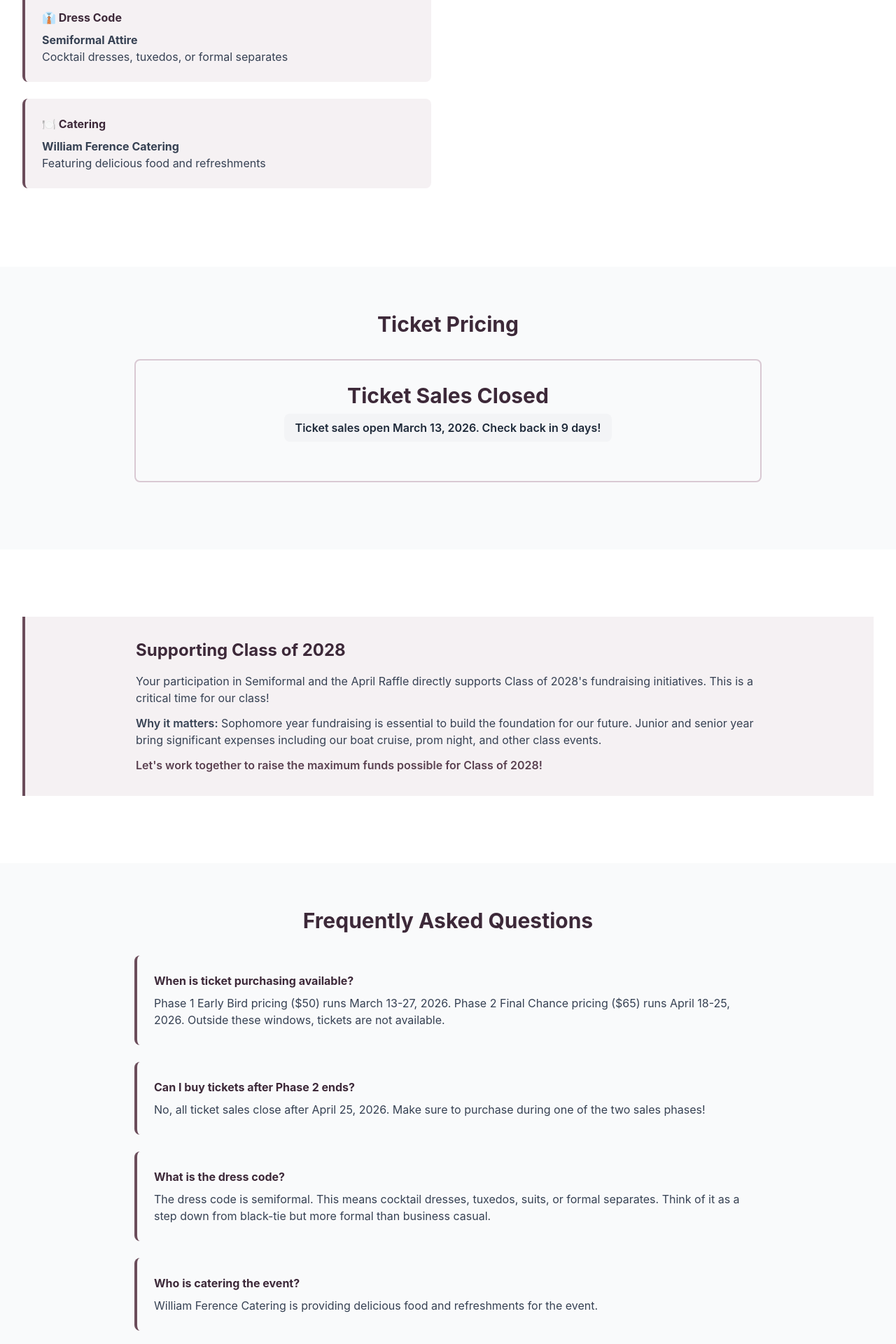
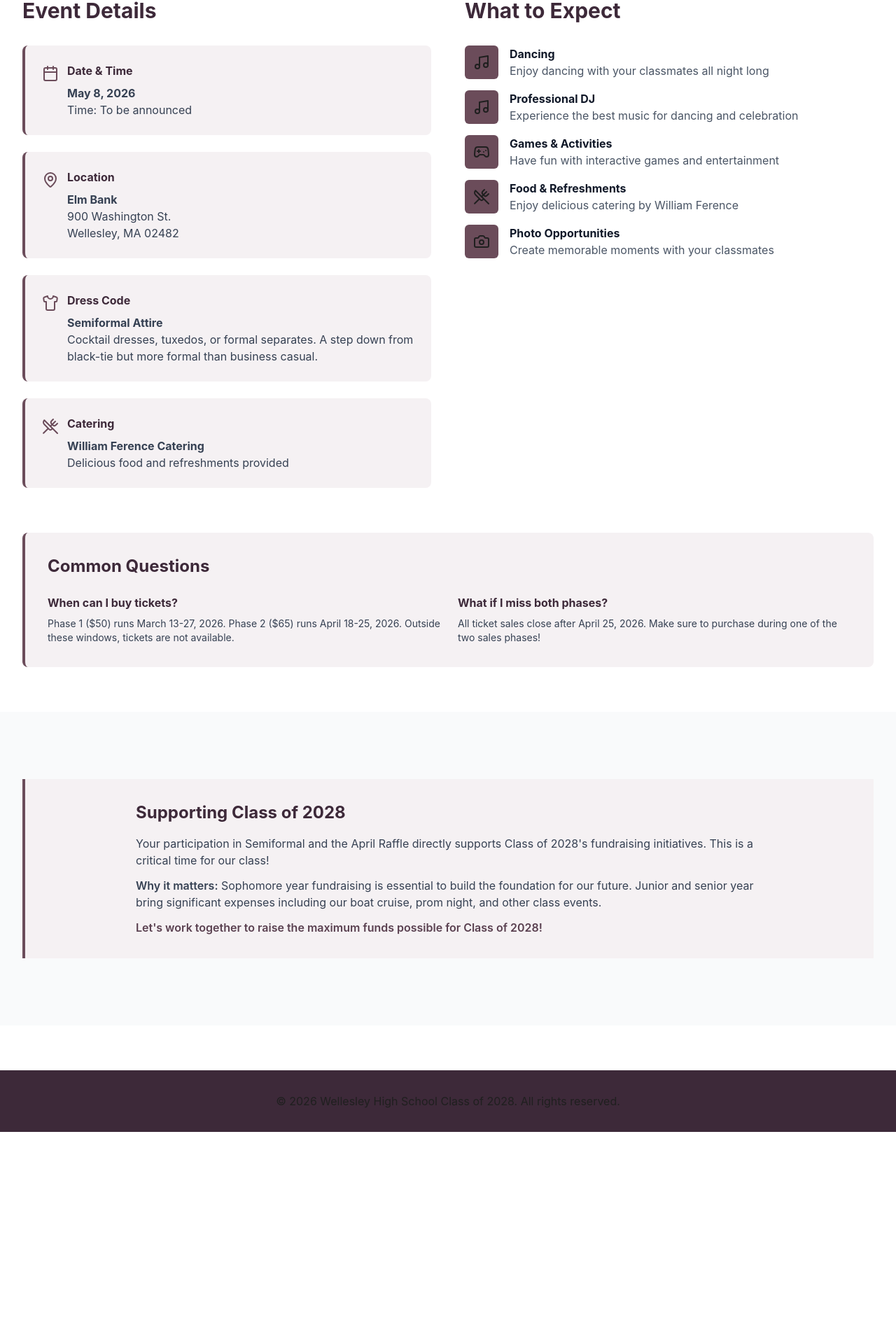
Before and after one commit to Pooch63/whs-2028-website, a Next.js app: page /semiformal in a window 1280 px wide. Shown: the part 832-2752 px from the top of the page at 70% size. After the commit the page ends 2449 px from the top, so only its background shows below. Built offline with nearby package versions, Linux system fonts and the light colour scheme.

Commit message:
Refactor: Replace emojis with lucide icons, move pricing to top, integrate FAQs

```diff
--- a/app/semiformal/page.tsx
+++ b/app/semiformal/page.tsx
@@ -1,6 +1,7 @@
 import FundraisingMessage from '@/components/FundraisingMessage';
 import TicketPricing from '@/components/TicketPricing';
 import { Metadata } from 'next';
+import { Calendar, MapPin, Shirt, UtensilsCrossed, Music, Gamepad2, Camera } from 'lucide-react';
 
 export const metadata: Metadata = {
   title: 'Semiformal - WHS Class of 2028',
@@ -26,6 +27,14 @@ export default function SemiformalPage() {
         </div>
       </section>
 
+      {/* Ticket Pricing Section - Top */}
+      <section className="py-12 sm:py-16 px-4 sm:px-6 lg:px-8 bg-gray-50">
+        <div className="max-w-4xl mx-auto">
+          <h2 className="text-3xl font-bold text-center text-maroon-900 mb-8">Ticket Pricing</h2>
+          <TicketPricing />
+        </div>
+      </section>
+
       {/* Event Details */}
       <section className="py-12 sm:py-16 px-4 sm:px-6 lg:px-8 max-w-7xl mx-auto">
         <div className="grid grid-cols-1 md:grid-cols-2 gap-12 mb-12">
@@ -35,16 +44,24 @@ export default function SemiformalPage() {
 
             <div className="space-y-6">
               <div className="bg-maroon-50 rounded-lg p-6 border-l-4 border-maroon-600">
-                <h3 className="font-bold text-maroon-900 mb-2">📅 Date & Time</h3>
+                <div className="flex items-start gap-3">
+                  <Calendar className="w-6 h-6 text-maroon-600 flex-shrink-0 mt-1" />
+                  <div>
+                    <h3 className="font-bold text-maroon-900 mb-2">Date & Time</h3>
                     <p className="text-gray-700">
                       <strong>May 8, 2026</strong>
                       <br />
                       Time: To be announced
                     </p>
                   </div>
+                </div>
+              </div>
 
               <div className="bg-maroon-50 rounded-lg p-6 border-l-4 border-maroon-600">
-                <h3 className="font-bold text-maroon-900 mb-2">📍 Location</h3>
+                <div className="flex items-start gap-3">
+                  <MapPin className="w-6 h-6 text-maroon-600 flex-shrink-0 mt-1" />
+                  <div>
+                    <h3 className="font-bold text-maroon-900 mb-2">Location</h3>
                     <p className="text-gray-700">
                       <strong>Elm Bank</strong>
                       <br />
@@ -53,23 +70,35 @@ export default function SemiformalPage() {
                       Wellesley, MA 02482
                     </p>
                   </div>
+                </div>
+              </div>
 
               <div className="bg-maroon-50 rounded-lg p-6 border-l-4 border-maroon-600">
-                <h3 className="font-bold text-maroon-900 mb-2">👔 Dress Code</h3>
+                <div className="flex items-start gap-3">
+                  <Shirt className="w-6 h-6 text-maroon-600 flex-shrink-0 mt-1" />
+                  <div>
+                    <h3 className="font-bold text-maroon-900 mb-2">Dress Code</h3>
                     <p className="text-gray-700">
                       <strong>Semiformal Attire</strong>
                       <br />
-                  Cocktail dresses, tuxedos, or formal separates
+                      Cocktail dresses, tuxedos, or formal separates. A step down from black-tie but more formal than business casual.
                     </p>
+                  </div>
+                </div>
               </div>
 
               <div className="bg-maroon-50 rounded-lg p-6 border-l-4 border-maroon-600">
-                <h3 className="font-bold text-maroon-900 mb-2">🍽️ Catering</h3>
+                <div className="flex items-start gap-3">
+                  <UtensilsCrossed className="w-6 h-6 text-maroon-600 flex-shrink-0 mt-1" />
+                  <div>
+                    <h3 className="font-bold text-maroon-900 mb-2">Catering</h3>
                     <p className="text-gray-700">
                       <strong>William Ference Catering</strong>
                       <br />
-                  Featuring delicious food and refreshments
+                      Delicious food and refreshments provided
                     </p>
+                  </div>
+                </div>
               </div>
             </div>
           </div>
@@ -82,7 +111,7 @@ export default function SemiformalPage() {
               <div className="flex items-start gap-4">
                 <div className="flex-shrink-0">
                   <div className="flex items-center justify-center h-12 w-12 rounded-md bg-maroon-600 text-white">
-                    🎵
+                    <Music className="w-6 h-6" />
                   </div>
                 </div>
                 <div>
@@ -94,7 +123,7 @@ export default function SemiformalPage() {
               <div className="flex items-start gap-4">
                 <div className="flex-shrink-0">
                   <div className="flex items-center justify-center h-12 w-12 rounded-md bg-maroon-600 text-white">
-                    🎧
+                    <Music className="w-6 h-6" />
                   </div>
                 </div>
                 <div>
@@ -106,7 +135,7 @@ export default function SemiformalPage() {
               <div className="flex items-start gap-4">
                 <div className="flex-shrink-0">
                   <div className="flex items-center justify-center h-12 w-12 rounded-md bg-maroon-600 text-white">
-                    🎮
+                    <Gamepad2 className="w-6 h-6" />
                   </div>
                 </div>
                 <div>
@@ -118,7 +147,7 @@ export default function SemiformalPage() {
               <div className="flex items-start gap-4">
                 <div className="flex-shrink-0">
                   <div className="flex items-center justify-center h-12 w-12 rounded-md bg-maroon-600 text-white">
-                    🍕
+                    <UtensilsCrossed className="w-6 h-6" />
                   </div>
                 </div>
                 <div>
@@ -130,7 +159,7 @@ export default function SemiformalPage() {
               <div className="flex items-start gap-4">
                 <div className="flex-shrink-0">
                   <div className="flex items-center justify-center h-12 w-12 rounded-md bg-maroon-600 text-white">
-                    📸
+                    <Camera className="w-6 h-6" />
                   </div>
                 </div>
                 <div>
@@ -141,59 +170,35 @@ export default function SemiformalPage() {
             </div>
           </div>
         </div>
-      </section>
 
-      {/* Ticket Pricing Component */}
-      <section className="py-12 sm:py-16 px-4 sm:px-6 lg:px-8 bg-gray-50">
-        <div className="max-w-4xl mx-auto">
-          <h2 className="text-3xl font-bold text-center text-maroon-900 mb-8">Ticket Pricing</h2>
-          <TicketPricing />
-        </div>
-      </section>
+        {/* FAQ Integration */}
+        <div className="mt-16 bg-maroon-50 rounded-lg p-8 border-l-4 border-maroon-600">
+          <h3 className="text-2xl font-bold text-maroon-900 mb-6">Common Questions</h3>
 
-      {/* Fundraising Message */}
-      <section className="py-12 sm:py-16 px-4 sm:px-6 lg:px-8 max-w-7xl mx-auto">
-        <FundraisingMessage />
-      </section>
-
-      {/* FAQ Section */}
-      <section className="py-12 sm:py-16 px-4 sm:px-6 lg:px-8 bg-gray-50">
-        <div className="max-w-4xl mx-auto">
-          <h2 className="text-3xl font-bold text-maroon-900 mb-8 text-center">
-            Frequently Asked Questions
-          </h2>
-
-          <div className="space-y-6">
-            <div className="bg-white rounded-lg p-6 border-l-4 border-maroon-600">
-              <h3 className="font-bold text-maroon-900 mb-2">When is ticket purchasing available?</h3>
-              <p className="text-gray-700">
-                Phase 1 Early Bird pricing ($50) runs March 13-27, 2026. Phase 2 Final Chance pricing ($65) runs April 18-25, 2026. Outside these windows, tickets are not available.
+          <div className="grid grid-cols-1 md:grid-cols-2 gap-6">
+            <div>
+              <h4 className="font-bold text-maroon-900 mb-2">When can I buy tickets?</h4>
+              <p className="text-gray-700 text-sm">
+                Phase 1 ($50) runs March 13-27, 2026. Phase 2 ($65) runs April 18-25, 2026. Outside these windows, tickets are not available.
               </p>
             </div>
 
-            <div className="bg-white rounded-lg p-6 border-l-4 border-maroon-600">
-              <h3 className="font-bold text-maroon-900 mb-2">Can I buy tickets after Phase 2 ends?</h3>
-              <p className="text-gray-700">
-                No, all ticket sales close after April 25, 2026. Make sure to purchase during one of the two sales phases!
-              </p>
-            </div>
-
-            <div className="bg-white rounded-lg p-6 border-l-4 border-maroon-600">
-              <h3 className="font-bold text-maroon-900 mb-2">What is the dress code?</h3>
-              <p className="text-gray-700">
-                The dress code is semiformal. This means cocktail dresses, tuxedos, suits, or formal separates. Think of it as a step down from black-tie but more formal than business casual.
-              </p>
-            </div>
-
-            <div className="bg-white rounded-lg p-6 border-l-4 border-maroon-600">
-              <h3 className="font-bold text-maroon-900 mb-2">Who is catering the event?</h3>
-              <p className="text-gray-700">
-                William Ference Catering is providing delicious food and refreshments for the event.
+            <div>
+              <h4 className="font-bold text-maroon-900 mb-2">What if I miss both phases?</h4>
+              <p className="text-gray-700 text-sm">
+                All ticket sales close after April 25, 2026. Make sure to purchase during one of the two sales phases!
               </p>
             </div>
           </div>
         </div>
       </section>
+
+      {/* Fundraising Message */}
+      <section className="py-12 sm:py-16 px-4 sm:px-6 lg:px-8 bg-gray-50">
+        <div className="max-w-7xl mx-auto">
+          <FundraisingMessage />
+        </div>
+      </section>
     </main>
   );
 }
--- a/package.json
+++ b/package.json
@@ -9,6 +9,7 @@
     "lint": "eslint"
   },
   "dependencies": {
+    "lucide-react": "^0.577.0",
     "next": "16.1.6",
     "react": "19.2.3",
     "react-dom": "19.2.3"
```
Also changed, not shown: 1 other file (tests, documents, lock files or other folders). Lines whose indentation alone changed are shown as unchanged.
